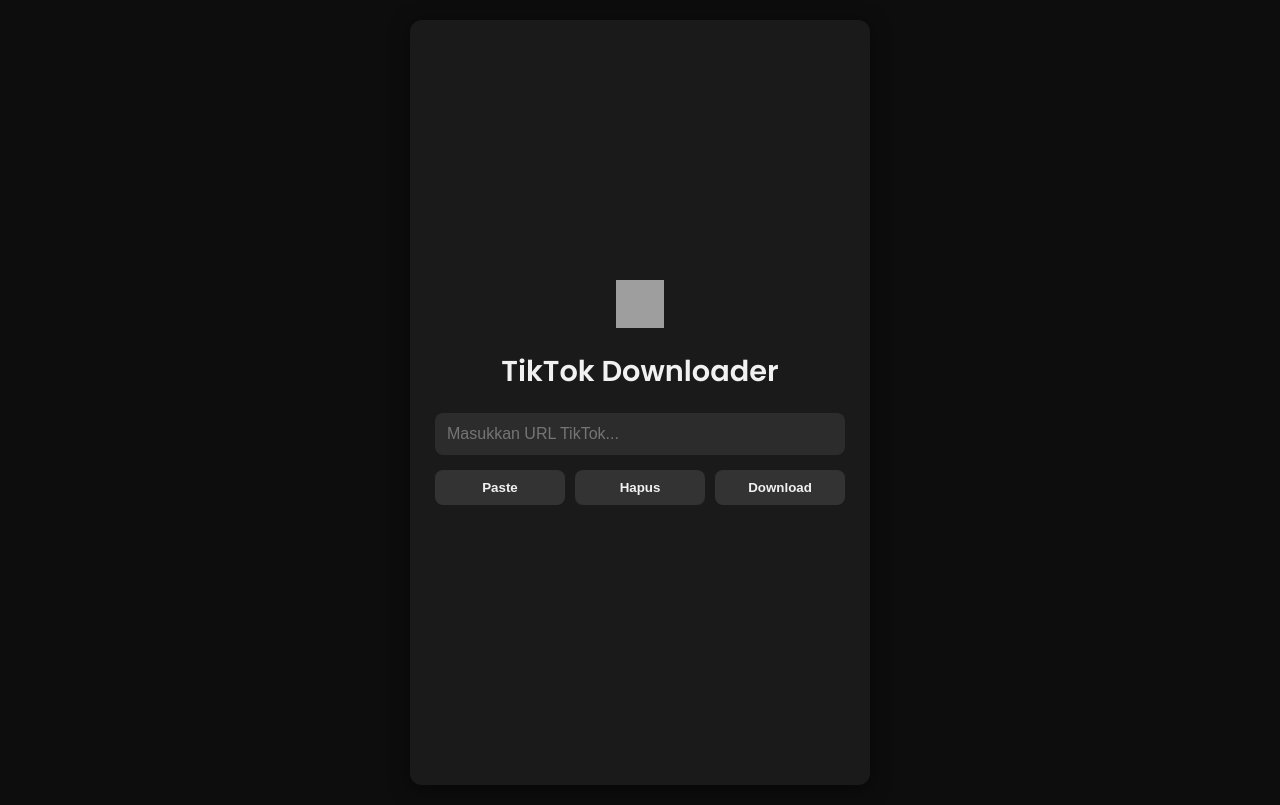
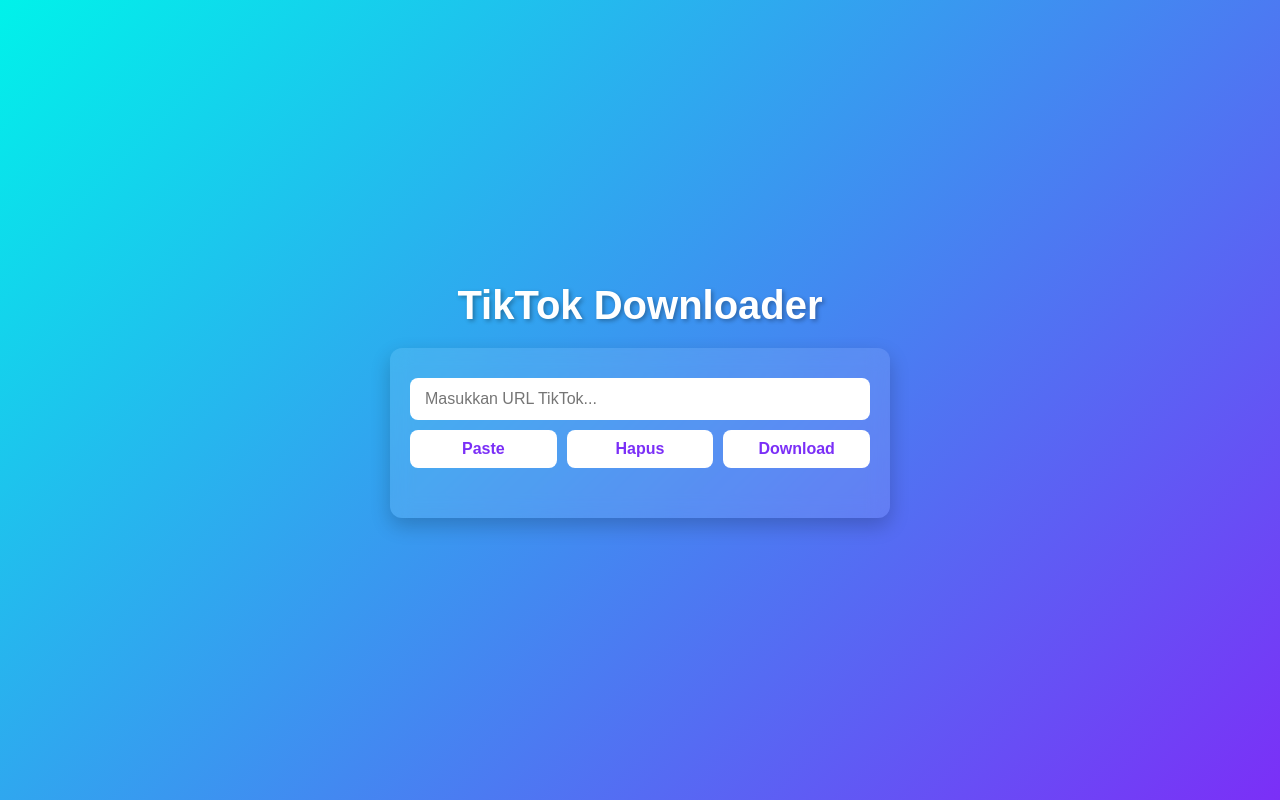
Before and after one commit to Fiisya/ttdl, a website: page index.html in a window 1280 px wide. Drawn offline with Linux system fonts and the light colour scheme; grey boxes are pictures that could not be loaded.

Commit message:
Update index.html

```diff
--- a/index.html
+++ b/index.html
@@ -1,10 +1,9 @@
 <!DOCTYPE html>
 <html lang="id">
 <head>
-  <meta charset="UTF-8" />
-  <meta name="viewport" content="width=device-width, initial-scale=1" />
+  <meta charset="UTF-8">
+  <meta name="viewport" content="width=device-width, initial-scale=1">
   <title>TikTok Downloader</title>
-  <link href="https://fonts.googleapis.com/css2?family=Poppins:wght@400;600&display=swap" rel="stylesheet" />
   <style>
     * {
       margin: 0;
@@ -12,95 +11,89 @@
       box-sizing: border-box;
     }
     body {
+      min-height: 100vh;
+      background: linear-gradient(135deg, #00f2ea, #7b2ff7);
       font-family: 'Poppins', sans-serif;
-      background-color: #0d0d0d;
-      color: #f1f1f1;
       display: flex;
+      flex-direction: column;
       align-items: center;
       justify-content: center;
-      min-height: 100vh;
       padding: 20px;
+      color: #fff;
+    }
+    h1 {
+      margin-bottom: 20px;
+      font-size: 2.5rem;
+      text-shadow: 2px 2px 4px rgba(0,0,0,0.3);
     }
     .container {
-      background-color: #1a1a1a;
-      padding: 260px 25px;
+      background: rgba(255, 255, 255, 0.1);
+      padding: 30px 20px;
       border-radius: 12px;
+      backdrop-filter: blur(10px);
+      box-shadow: 0 8px 20px rgba(0,0,0,0.2);
       width: 100%;
-      max-width: 460px;
-      box-shadow: 0 4px 20px rgba(0,0,0,0.5);
-    }
-    .logo {
+      max-width: 500px;
       text-align: center;
-      margin-bottom: 15px;
-    }
-    .logo img {
-      width: 48px;
-      height: 48px;
-    }
-    h1 {
-      font-size: 1.8rem;
-      text-align: center;
-      margin-bottom: 20px;
-      font-weight: 600;
     }
     input {
       width: 100%;
-      padding: 12px;
+      padding: 12px 15px;
+      margin-bottom: 10px;
       border: none;
       border-radius: 8px;
       font-size: 1rem;
-      background-color: #2c2c2c;
-      color: #fff;
-      margin-bottom: 15px;
+      outline: none;
     }
     .button-group {
       display: flex;
       gap: 10px;
-      margin-bottom: 20px;
+      margin-bottom: 15px;
     }
     button {
       flex: 1;
       padding: 10px;
-      background-color: #333;
       border: none;
       border-radius: 8px;
-      color: #f1f1f1;
-      font-weight: 600;
+      background: #fff;
+      color: #7b2ff7;
+      font-weight: bold;
+      font-size: 1rem;
       cursor: pointer;
-      transition: background 0.3s;
+      transition: background 0.3s, color 0.3s;
     }
     button:hover {
-      background-color: #444;
+      background: #7b2ff7;
+      color: #fff;
+    }
+    #result {
+      margin-top: 20px;
     }
     #loading {
-      text-align: center;
-      font-size: 1rem;
-      margin-top: 10px;
+      margin-top: 20px;
+      font-size: 1.2rem;
       animation: blink 1s infinite;
     }
     @keyframes blink {
       0%, 100% { opacity: 1; }
       50% { opacity: 0.5; }
     }
-    #result {
-      margin-top: 20px;
-      text-align: center;
+    p {
+      margin-top: 10px;
+      font-size: 1.1rem;
     }
     video {
+      margin-top: 20px;
       width: 100%;
-      margin-top: 10px;
       border-radius: 10px;
-      box-shadow: 0 2px 12px rgba(0,0,0,0.3);
+      box-shadow: 0 4px 10px rgba(0,0,0,0.3);
     }
   </style>
 </head>
 <body>
+  <h1>TikTok Downloader</h1>
   <div class="container">
-    <div class="logo">
-      <img src="https://raw.githubusercontent.com/Fiisya/uploads/main/uploads/1747051496492.jpeg" alt="TikTok Logo" />
-    </div>
-    <h1>TikTok Downloader</h1>
-    <input type="text" id="urlInput" placeholder="Masukkan URL TikTok..." />
+    <input type="text" id="urlInput" placeholder="Masukkan URL TikTok...">
     <div class="button-group">
       <button onclick="pasteLink()">Paste</button>
       <button onclick="deleteLink()">Hapus</button>
@@ -114,52 +107,55 @@
     async function pasteLink() {
       try {
         const text = await navigator.clipboard.readText();
-        document.getElementById("urlInput").value = text;
-      } catch {
-        alert("Gagal mengakses clipboard!");
+        document.getElementById('urlInput').value = text;
+      } catch (err) {
+        alert('Gagal mengakses clipboard!');
       }
     }
 
     function deleteLink() {
-      document.getElementById("urlInput").value = "";
-      document.getElementById("result").innerHTML = "";
-      document.getElementById("loading").style.display = "none";
+      document.getElementById('urlInput').value = '';
+      document.getElementById('result').innerHTML = '';
+      document.getElementById('loading').style.display = 'none';
     }
 
     async function download() {
-      const url = document.getElementById("urlInput").value;
-      if (!url) return alert("Masukkan URL TikTok!");
+      const url = document.getElementById('urlInput').value;
+      if (!url) return alert('Masukkan URL TikTok!');
 
-      const loading = document.getElementById("loading");
-      const result = document.getElementById("result");
-      loading.style.display = "block";
-      result.innerHTML = "";
+      const loading = document.getElementById('loading');
+      const result = document.getElementById('result');
+      loading.style.display = 'block';
+      result.innerHTML = '';
 
       try {
-        const res = await fetch("/api/tiktok", {
-          method: "POST",
-          headers: { "Content-Type": "application/json" },
-          body: JSON.stringify({ url }),
+        const res = await fetch('/api/tiktok', {
+          method: 'POST',
+          headers: { 'Content-Type': 'application/json' },
+          body: JSON.stringify({ url })
         });
         const data = await res.json();
-        loading.style.display = "none";
+        loading.style.display = 'none';
 
         if (data.success) {
           result.innerHTML = `
             <p>✅ Video berhasil didapatkan:</p>
             <video controls src="${data.videoUrl}"></video>
           `;
-          const a = document.createElement("a");
+
+          const a = document.createElement('a');
           a.href = data.videoUrl;
-          a.download = "tiktok-video.mp4";
+          a.download = 'tiktok-video.mp4';
           document.body.appendChild(a);
           a.click();
           document.body.removeChild(a);
+
         } else {
           result.innerHTML = `<p style="color: #ff4c4c;">${data.message}</p>`;
         }
-      } catch {
-        loading.style.display = "none";
+      } catch (error) {
+        console.error(error);
+        loading.style.display = 'none';
         result.innerHTML = `<p style="color: #ff4c4c;">Terjadi kesalahan saat mengunduh video.</p>`;
       }
     }
```
